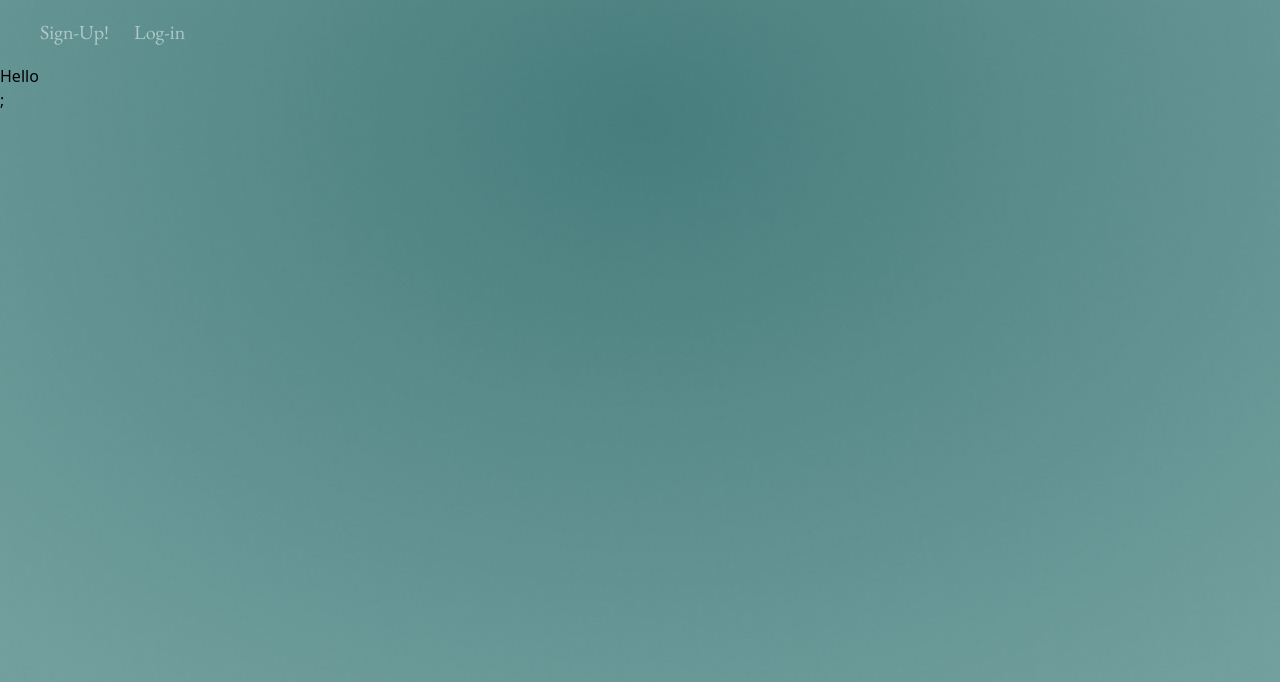
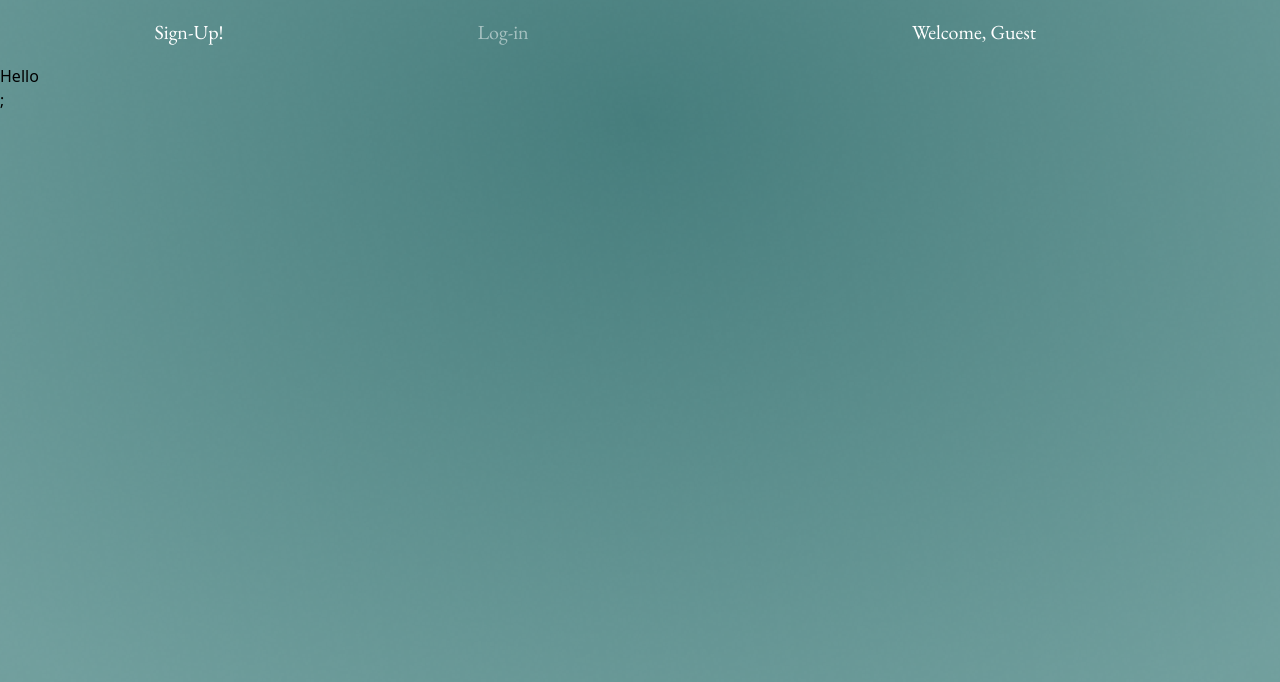
Before and after one commit to kereo32/overEngineeredLoginPage, a React (Vite) app in the folder overEngineeredLoginPage/: page / in a window 1280 px wide. Shown: the top 682 px of the page. Built offline with nearby package versions, Linux system fonts and the light colour scheme.

Commit message:
add navbar style

```diff
--- a/overEngineeredLoginPage/src/Components/Navbar.tsx
+++ b/overEngineeredLoginPage/src/Components/Navbar.tsx
@@ -1,5 +1,5 @@
 import { useSelector } from 'react-redux';
-import { useEffect, useState } from 'react';
+import { useState } from 'react';
 
 interface UserState {
   isAuthenticated: boolean;
@@ -12,6 +12,8 @@ interface UserState {
 export default function Navbar() {
   const [pressedButton, setPressedButton] = useState<HTMLButtonElement | null>(null);
   const username = useSelector((state: UserState) => state.userInformation?.username);
+  const [isMouseOver, setIsMouseOver] = useState<boolean>(false);
+
   const handleButtonClick = (event: React.MouseEvent<HTMLButtonElement>) => {
     const button = event.target as HTMLButtonElement;
 
@@ -25,21 +27,33 @@ export default function Navbar() {
     button.classList.remove('opacity-50');
     button.classList.add('opacity-100');
   };
-
-  useEffect(() => {
-    setPressedButton(document.querySelector('button'));
-    console.log(pressedButton);
-  }, [pressedButton]);
+  const handleMouseEnter = () => {
+    console.log('xd');
+    setIsMouseOver(true);
+  };
+  const handleMouseLeave = () => {
+    setIsMouseOver(false);
+  };
 
   return (
-    <div className="flex flex-nowrap flex-row h-16 w-full justify-start bg-transparent">
-      <div className="grid grid-cols-2 gap-4 ml-10">
-        <button onClick={handleButtonClick} className={`font-garamond text-xl text-white opacity-50 hover:opacity-100`}>
-          Sign-Up!
-        </button>
-        <button onClick={handleButtonClick} className="font-garamond text-xl text-white opacity-50 hover:opacity-100">
-          Log-in
-        </button>
+    <div onMouseLeave={handleMouseLeave} onMouseEnter={handleMouseEnter} className="flex  flex-nowrap flex-row h-16 w-full justify-start bg-transparent">
+      <div
+        className={`grid grid-cols-2 gap-4 ml-10 w-full transform ${
+          isMouseOver ? 'translate-y-0' : '-translate-y-16'
+        } transition-transform duration-300 ease-in-out`}
+      >
+        <div className="grid grid-cols-2 gap-4">
+          <button onClick={handleButtonClick} className={`font-garamond text-xl text-white opacity-100 hover:opacity-100`}>
+            Sign-Up!
+          </button>
+          <button onClick={handleButtonClick} className="font-garamond text-xl text-white opacity-50 hover:opacity-100">
+            Log-in
+          </button>
+        </div>
+
+        <div className="flex items-center justify-center">
+          <h3 className=" font-garamond text-xl text-white text-center items-center">{`Welcome,  ${username ? username : 'Guest'}`}</h3>
+        </div>
       </div>
     </div>
   );
```
